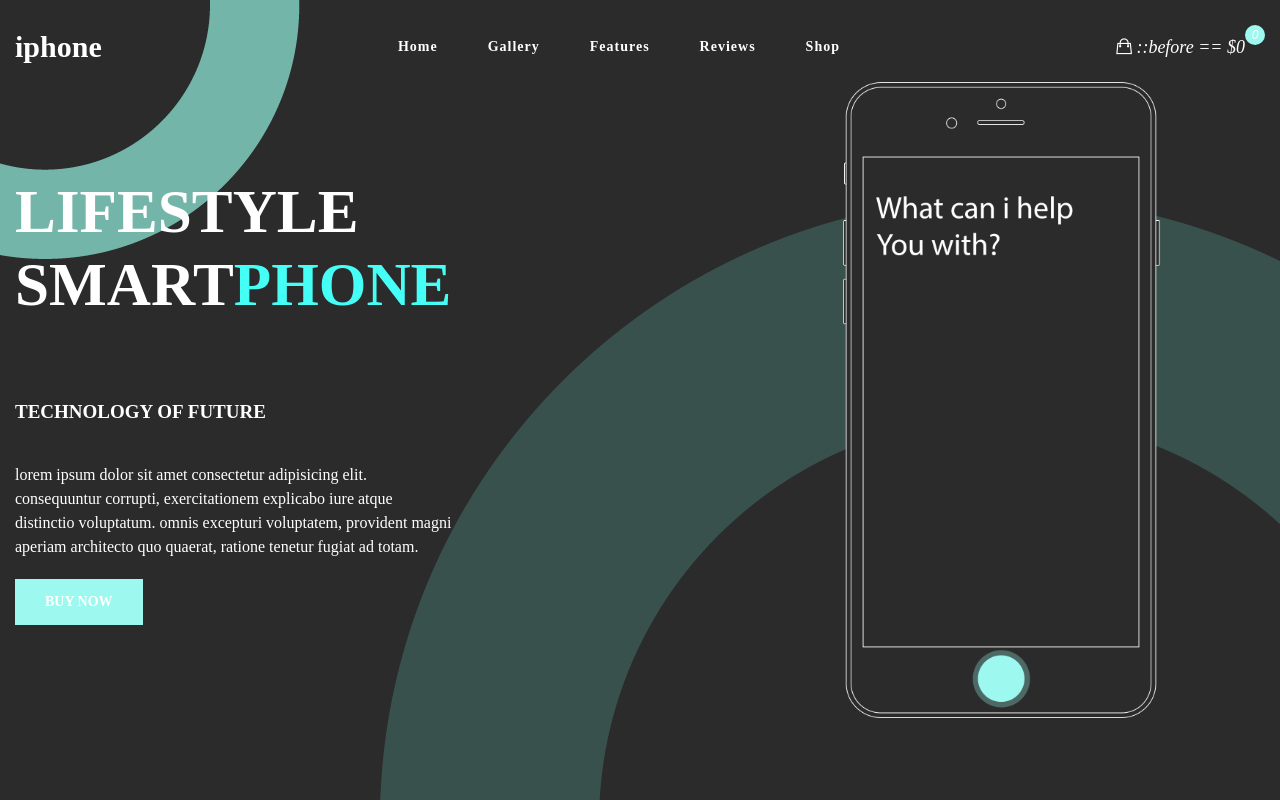
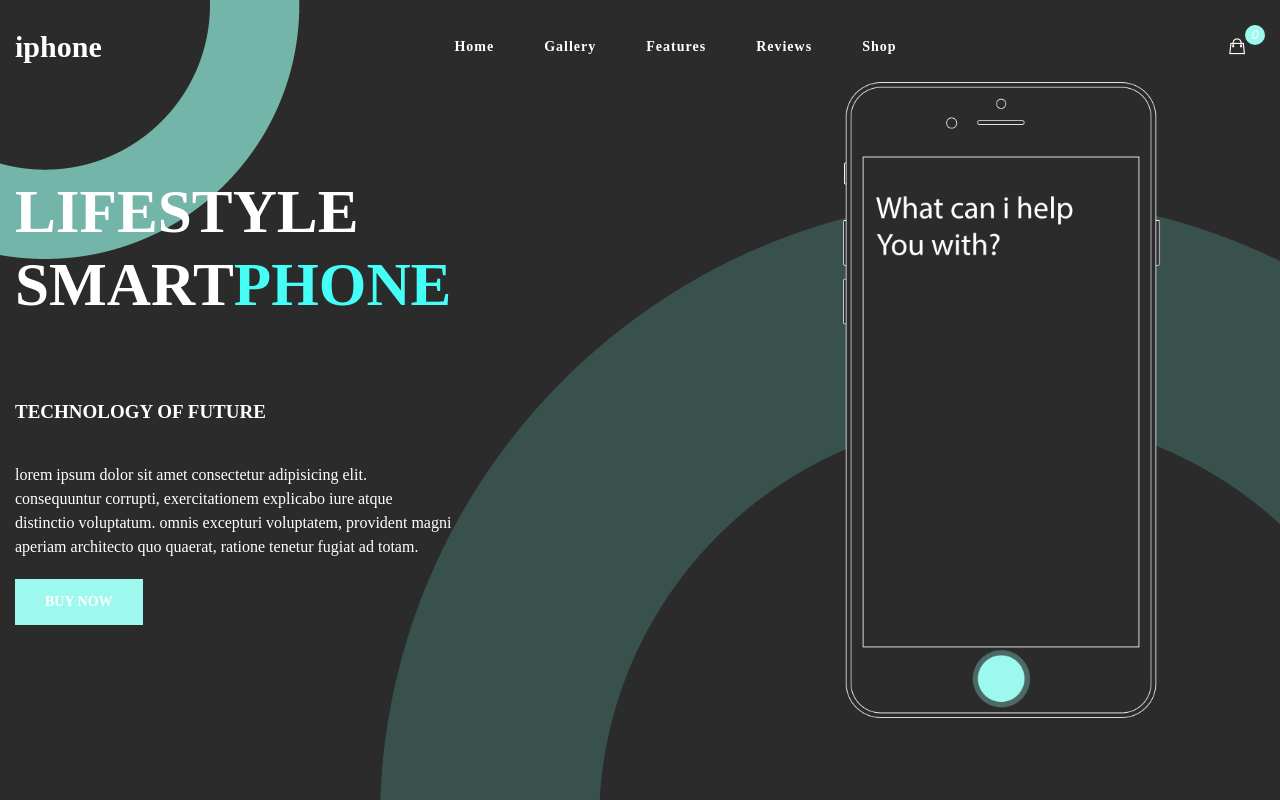
Before and after one commit to tiiku/iphone, a plain HTML site: page index.html in a window 1280 px wide. Drawn offline with nearby package versions, Linux system fonts and the light colour scheme.

Commit message:
Update index.html

```diff
--- a/index.html
+++ b/index.html
@@ -35,7 +35,6 @@
                 </ul>
                 <div class="shopping-bag">
                     <i class="ion-bag">
-                    ::before == $0
                     <span class="bag-item-count">0</span></i>
                 </div>
             </nav>
```
